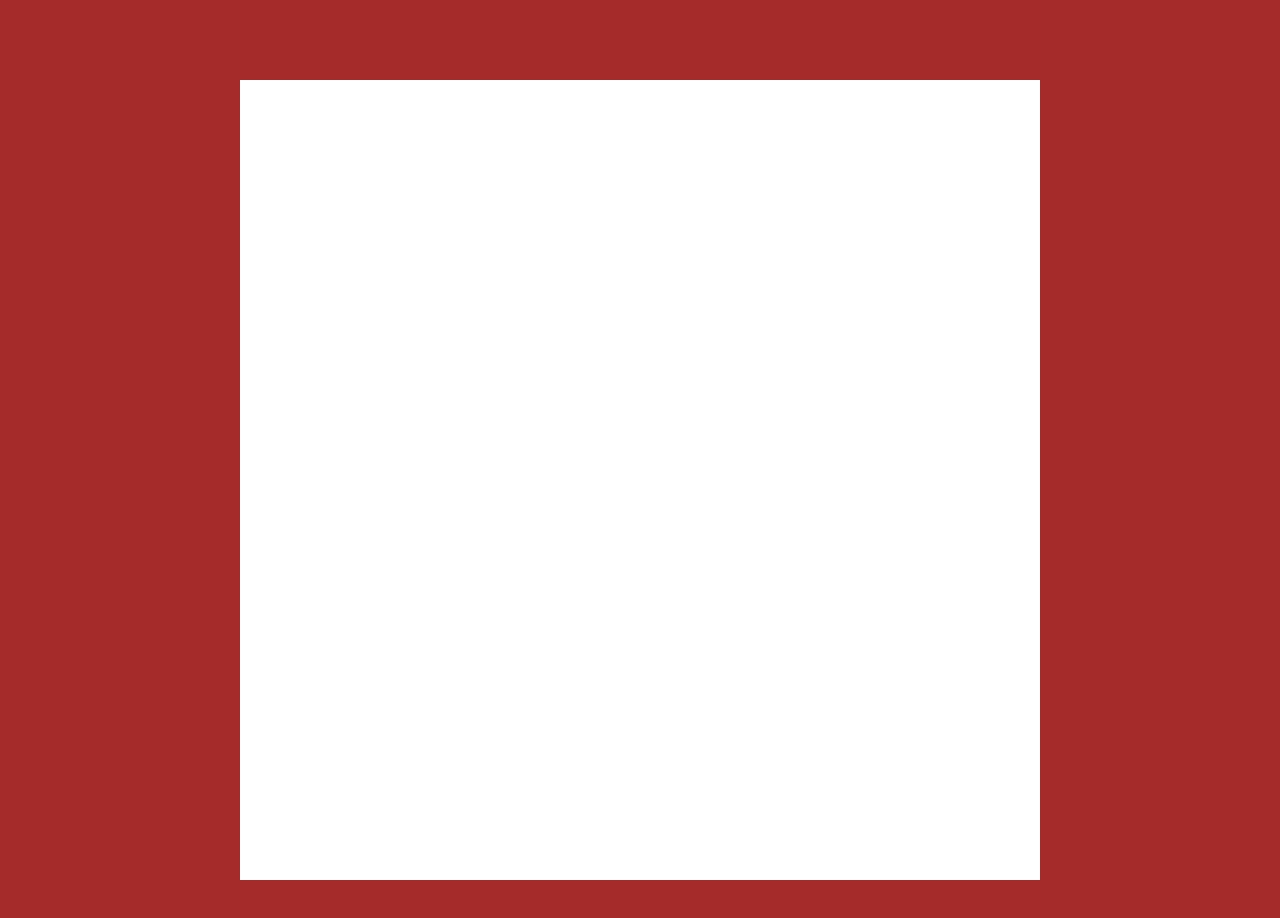
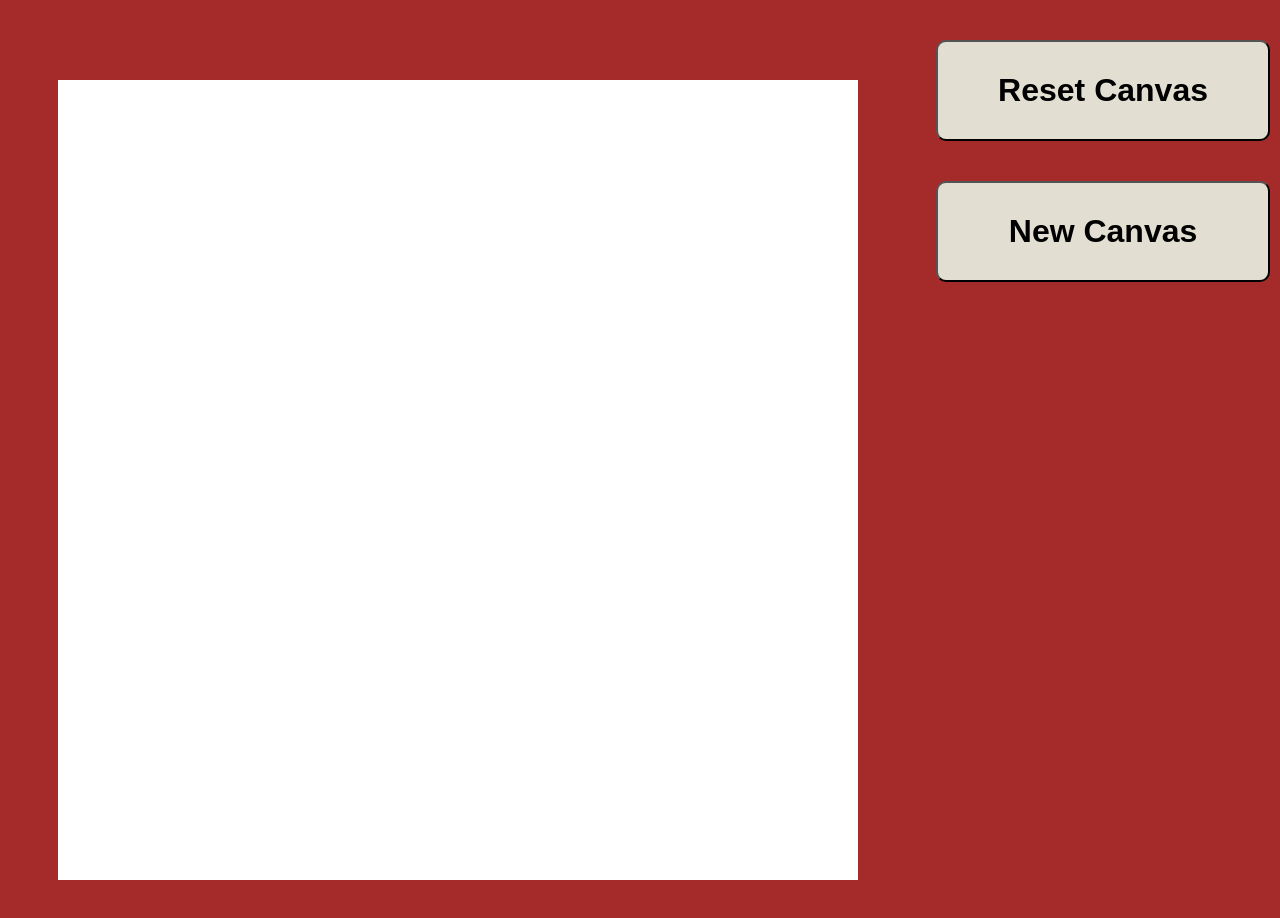
Before and after one commit to Arupyaa/Etch-a-sketch, a plain HTML site: page index.html in a window 1280 px wide. Drawn offline with Linux system fonts and the light colour scheme.

Commit message:
added buttons and their styles

```diff
--- a/index.html
+++ b/index.html
@@ -1,14 +1,21 @@
 <!DOCTYPE html>
 <html lang="en">
+
 <head>
     <meta charset="UTF-8">
     <meta name="viewport" content="width=device-width, initial-scale=1.0">
     <link rel="stylesheet" href="style.css">
     <title>Document</title>
 </head>
+
 <body>
     <div id="canvas"></div>
+    <div id="button-container">
+        <button id="reset">Reset Canvas</button>
+        <button id="new-canvas">New Canvas</button>
+    </div>
 
     <script src="script.js"></script>
 </body>
+
 </html>
--- a/style.css
+++ b/style.css
@@ -1,22 +1,47 @@
-body
-{
+body {
     background-color: brown;
+    display: flex;
+    margin: 0;
+    gap: 20px;
+
 }
-#canvas{
+
+#canvas {
     display: flex;
     flex-direction: column;
     width: 800px;
     height: 800px;
     margin: 80px auto;
+    flex: 0 1 auto;
 }
 
-.canvasRow{
-flex: 1;
-display: flex;
+.canvasRow {
+    flex: 1;
+    display: flex;
 
 }
 
-.canvasCell{
-flex: 1;
-background-color: white;
+.canvasCell {
+    flex: 1;
+    background-color: white;
 }
+
+#button-container {
+    display: flex;
+    flex-direction: column;
+
+}
+
+#reset,
+#new-canvas {
+    flex: 0 1 auto;
+    background-color: #E2DFD2;
+    color: black;
+    padding: 30px 60px;
+    margin-top: 40px;
+    margin-right: 10px;
+    border-radius: 10px;
+    font-size: 32px;
+    font-weight: bold;
+
+}
```
